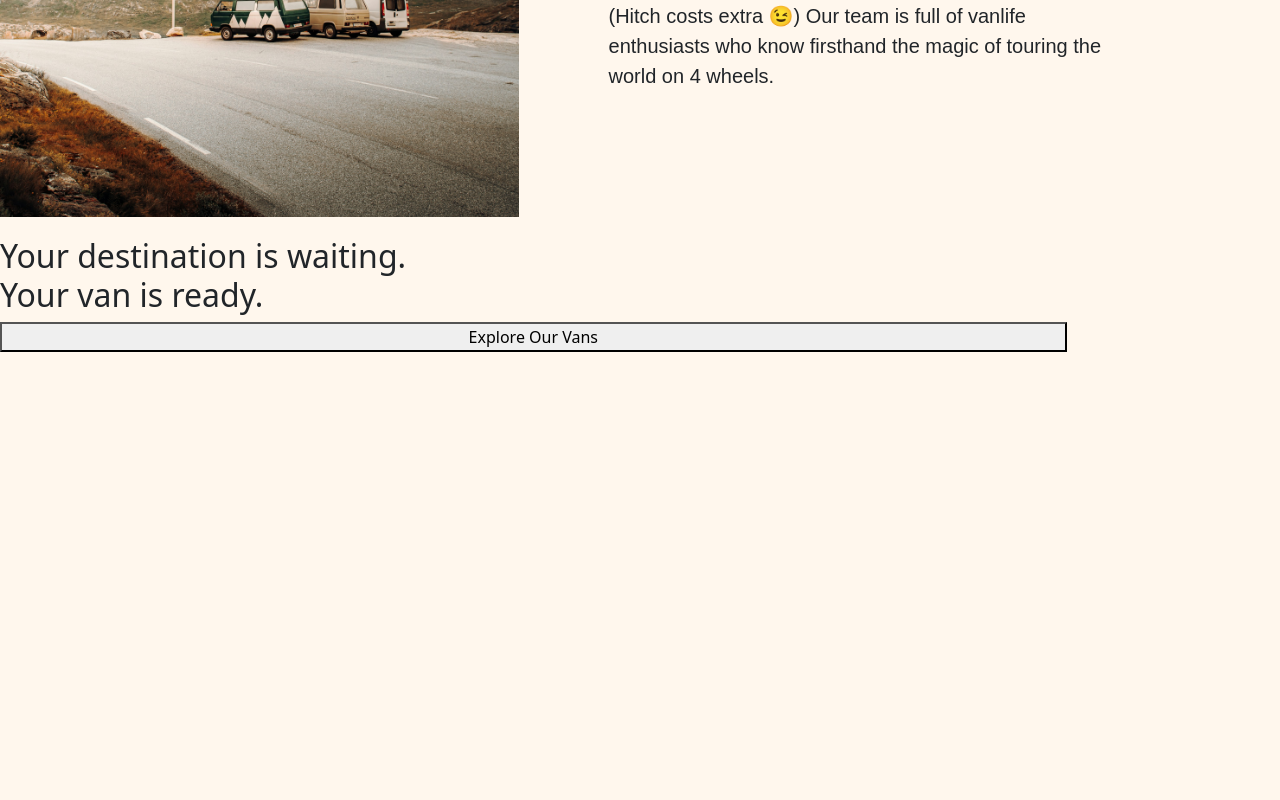
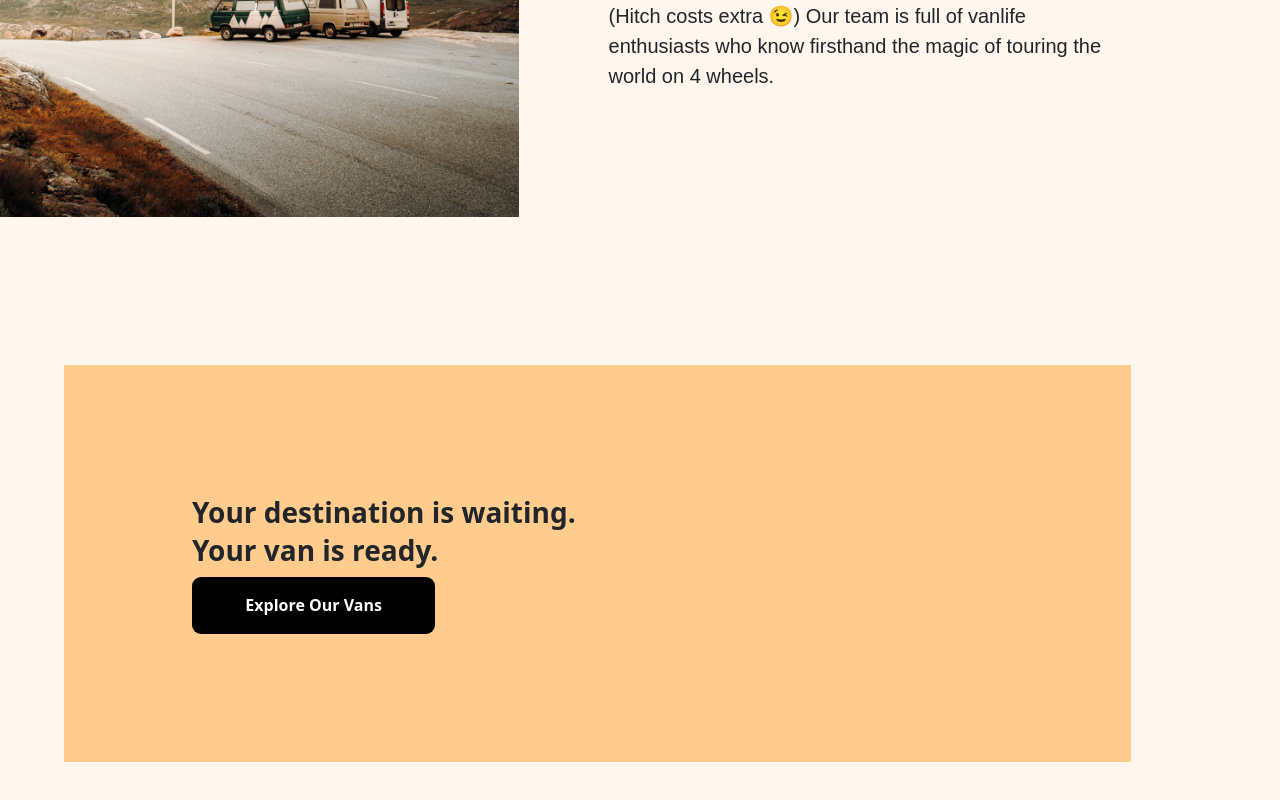
Before and after one commit to NadeemaDashan/vans-life-frontend, a React (Vite) app in the folder van-life/: page /about in a window 1280 px wide. Shown: the part 480-1280 px from the top of the page. Before the commit the page ends 832 px from the top, so only its background shows below. Built offline with nearby package versions, Linux system fonts and the light colour scheme.

Commit message:
about completed

```diff
--- a/van-life/src/pages/About.jsx
+++ b/van-life/src/pages/About.jsx
@@ -11,7 +11,7 @@ export default function About() {
                 <div className="about-img col-xs-12 col-sm-12 col-md-12 col-lg-5 col-xl-5  col-xxl-5 ">
                     <img id="about-img" src={Image} />
                 </div>
-                <div className="about-para col-xs-11 col-sm-11 col-md-11 col-lg-5 col-xl-5 col-xxl-4">
+                <div className="about-para col-xs-11 col-sm-11 col-md-11 col-lg-5 col-xl-5 col-xxl-5">
                     <h1 className="para-heading-about">Don’t squeeze in a sedan when you could relax in a van.</h1>
                     <p id="para-about">Our mission is to enliven your road trip with the perfect travel van rental. Our vans are recertified before each trip to ensure your travel plans can go off without a hitch.
                         (Hitch costs extra 😉)
@@ -19,9 +19,12 @@ export default function About() {
                         Our team is full of vanlife enthusiasts who know firsthand the magic of touring the world on 4 wheels.</p>
                 </div>
             </div>
-            <div className="explore-vans col-10">
-                <h2>Your destination is waiting.<br/>Your van is ready.</h2>
-                <button>Explore Our Vans</button>
+            <div className="explore-vans col-10 ol-xs-12">
+                <h2 id="heading">Your destination is waiting.<br/>Your van is ready.</h2>
+                <div className=" col-xxs-12 col-xs-12 col-sm-12 col-md-12 col-lg-12 col-md-8">
+                <button id="btn-explore-van">Explore Our Vans</button>
+                </div>
+
             </div>
         </div>
 
--- a/van-life/src/pages/about.css
+++ b/van-life/src/pages/about.css
@@ -30,6 +30,27 @@
 }
 
 .explore-vans{
-    display: flex;
-    flex-direction: column;
+    width: 90%;
+    background-color: rgba(255, 204, 141, 1);
+    gap: 20px;
+    margin: 5%;
+    margin-top: 10%;
+    padding: 10%;
 }
+
+#btn-explore-van{
+    border: none;
+    background-color: black;
+    border-radius: 9px;
+    width: 30%;
+    padding: 2% 5%;
+    color: rgba(255, 255, 255, 1);
+    font-weight: 700;
+    line-height: 24px;
+}
+
+#heading{
+    font-size: 28px;
+    line-height: 38px;
+    font-weight: 700;
+}
```
